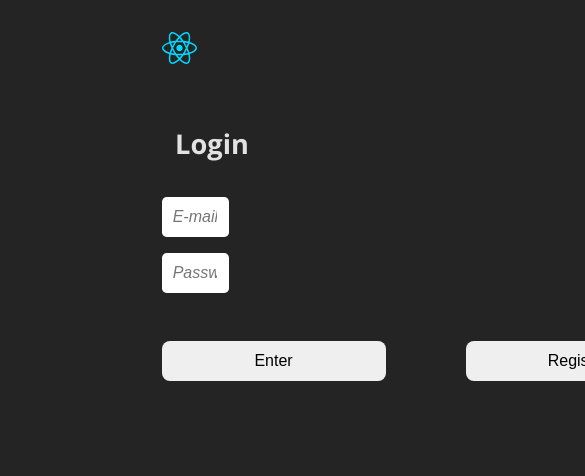
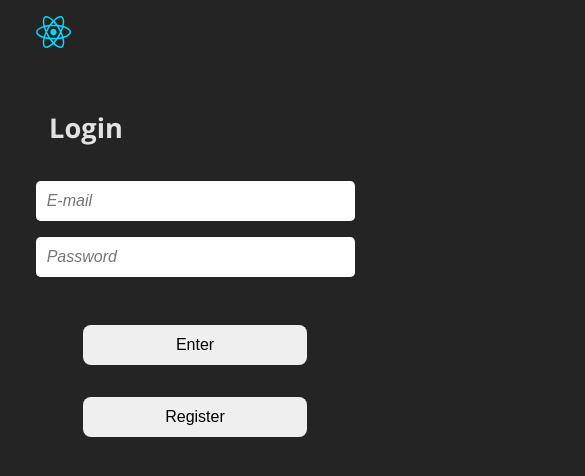
Before and after one commit to cristian-eds/infomed-front, a React (Vite) app: page /login in a window 390 px wide. Shown: the top 476 px of the page, 585 px wide, since content can reach past the window. Built offline with nearby package versions, Linux system fonts and the light colour scheme.

Commit message:
Fixed reponsivity Login page

```diff
--- a/src/pages/Home/Home.jsx
+++ b/src/pages/Home/Home.jsx
@@ -42,7 +42,7 @@ const Home = ({ logout }) => {
                 <td>1/10</td>
                 <td>3-3 horas</td>
                 <td>16:30</td>
-                <td></td>
+                <td> <input type="checkbox" name="" id="" /> </td>
                 <td>Editar</td>
               </tr>
               <tr>
@@ -50,7 +50,7 @@ const Home = ({ logout }) => {
                 <td>1/10</td>
                 <td>3-3 horas</td>
                 <td>16:30</td>
-                <td></td>
+                <td> <input type="checkbox" name="" id="" /> </td>
                 <td>Editar</td>
               </tr>
             </tbody>
--- a/src/pages/Home/Home.module.css
+++ b/src/pages/Home/Home.module.css
@@ -76,6 +76,7 @@
     .container_main {
         padding: 1em 1em;
         width: 90%;
+        text-align: center;
     }
 
     .header {
--- a/src/pages/Login/Login.module.css
+++ b/src/pages/Login/Login.module.css
@@ -50,3 +50,33 @@
     color: rgb(202, 11, 11);
     padding: 0;
 }
+
+
+
+@media (max-width: 1200px) {
+    .container_login {
+        padding: 1em 3em;
+        width: 90%;
+    }
+}
+
+
+@media (max-width: 992px) {
+    .container_login {
+        padding: 1em 3em;
+        width: 85%;
+    }
+}
+
+@media (max-width : 768px) {
+    .container_login {
+        padding: 1em 1em;
+        width: 90%;
+    }
+
+    .login__buttons {
+        flex-direction: column;
+        gap: 2em;
+    }
+
+}
```
